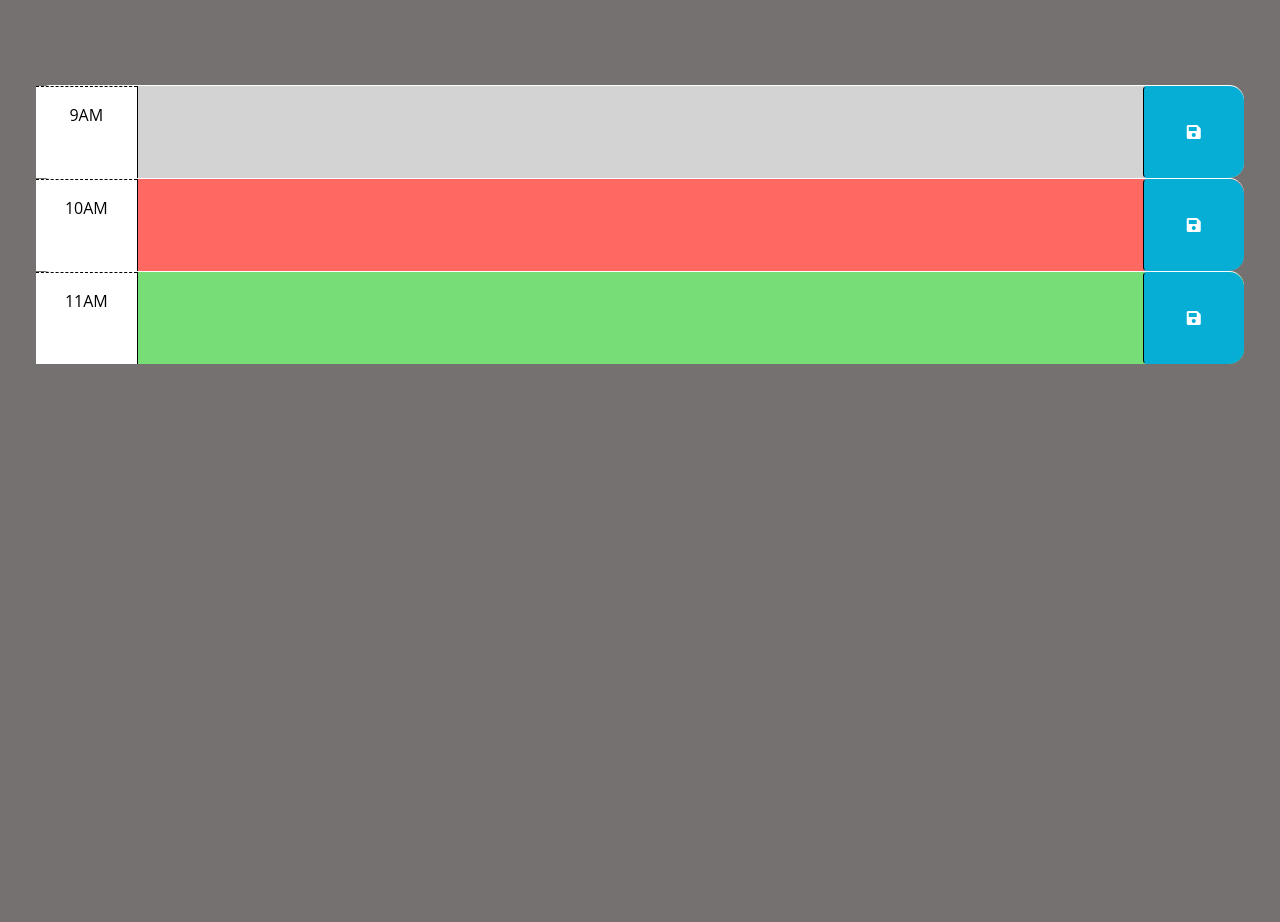
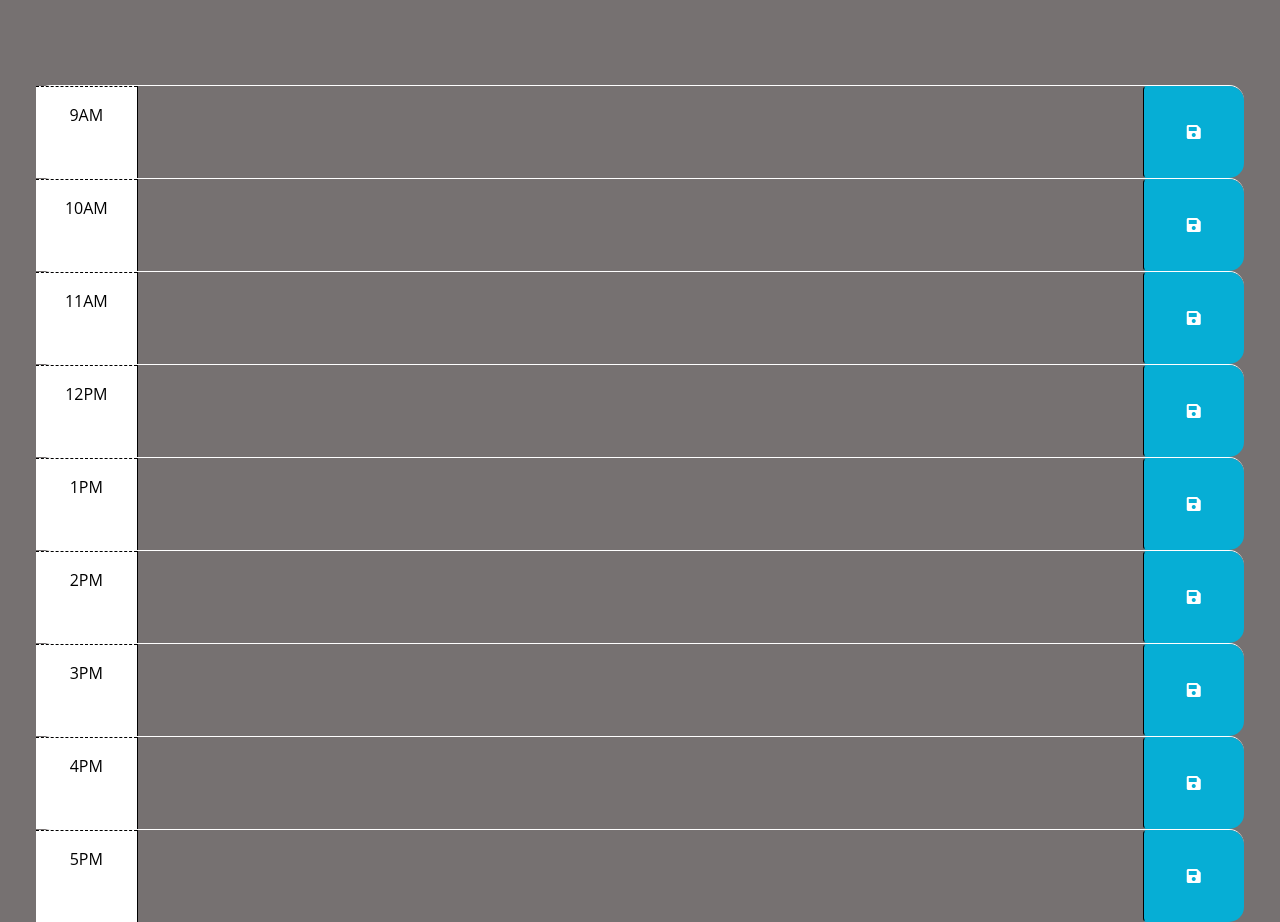
Before and after one commit to MarshPupp/Work-Scheduler, a plain HTML site: page index.html in a window 1280 px wide. Shown: the part 166-1088 px from the top of the page. Before the commit the page ends 800 px from the top, so only its background shows below. Drawn offline with nearby package versions, Linux system fonts and the light colour scheme.

Commit message:
added more time blocks

```diff
--- a/index.html
+++ b/index.html
@@ -41,8 +41,7 @@
         code is implemented.
         -->
 
-      <!-- Example of a past time block. The "past" class adds a gray background color. -->
-      <div id="hour-3" class="row time-block past">
+      <div id="hour-9" class="row time-block">
         <div class="col-2 col-md-1 hour text-center py-3">9AM</div>
         <textarea class="col-8 col-md-10 description" rows="3"> </textarea>
         <button class="btn saveBtn col-2 col-md-1" aria-label="save">
@@ -50,8 +49,7 @@
         </button>
       </div>
 
-      <!-- Example of a present time block. The "present" class adds a red background color. -->
-      <div id="hour-4" class="row time-block present">
+      <div id="hour-10" class="row time-block">
         <div class="col-2 col-md-1 hour text-center py-3">10AM</div>
         <textarea class="col-8 col-md-10 description" rows="3"> </textarea>
         <button class="btn saveBtn col-2 col-md-1" aria-label="save">
@@ -59,9 +57,56 @@
         </button>
       </div>
 
-      <!-- Example of a future time block. The "future" class adds a green background color. -->
-      <div id="hour-5" class="row time-block future">
+      <div id="hour-11" class="row time-block">
         <div class="col-2 col-md-1 hour text-center py-3">11AM</div>
+        <textarea class="col-8 col-md-10 description" rows="3"> </textarea>
+        <button class="btn saveBtn col-2 col-md-1" aria-label="save">
+          <i class="fas fa-save" aria-hidden="true"></i>
+        </button>
+      </div>
+
+      <div id="hour-12" class="row time-block">
+        <div class="col-2 col-md-1 hour text-center py-3">12PM</div>
+        <textarea class="col-8 col-md-10 description" rows="3"> </textarea>
+        <button class="btn saveBtn col-2 col-md-1" aria-label="save">
+          <i class="fas fa-save" aria-hidden="true"></i>
+        </button>
+      </div>
+
+      <div id="hour-13" class="row time-block">
+        <div class="col-2 col-md-1 hour text-center py-3">1PM</div>
+        <textarea class="col-8 col-md-10 description" rows="3"> </textarea>
+        <button class="btn saveBtn col-2 col-md-1" aria-label="save">
+          <i class="fas fa-save" aria-hidden="true"></i>
+        </button>
+      </div>
+
+      <div id="hour-14" class="row time-block">
+        <div class="col-2 col-md-1 hour text-center py-3">2PM</div>
+        <textarea class="col-8 col-md-10 description" rows="3"> </textarea>
+        <button class="btn saveBtn col-2 col-md-1" aria-label="save">
+          <i class="fas fa-save" aria-hidden="true"></i>
+        </button>
+      </div>
+
+      <div id="hour-15" class="row time-block">
+        <div class="col-2 col-md-1 hour text-center py-3">3PM</div>
+        <textarea class="col-8 col-md-10 description" rows="3"> </textarea>
+        <button class="btn saveBtn col-2 col-md-1" aria-label="save">
+          <i class="fas fa-save" aria-hidden="true"></i>
+        </button>
+      </div>
+
+      <div id="hour-16" class="row time-block">
+        <div class="col-2 col-md-1 hour text-center py-3">4PM</div>
+        <textarea class="col-8 col-md-10 description" rows="3"> </textarea>
+        <button class="btn saveBtn col-2 col-md-1" aria-label="save">
+          <i class="fas fa-save" aria-hidden="true"></i>
+        </button>
+      </div>
+
+      <div id="hour-17" class="row time-block">
+        <div class="col-2 col-md-1 hour text-center py-3">5PM</div>
         <textarea class="col-8 col-md-10 description" rows="3"> </textarea>
         <button class="btn saveBtn col-2 col-md-1" aria-label="save">
           <i class="fas fa-save" aria-hidden="true"></i>
```
